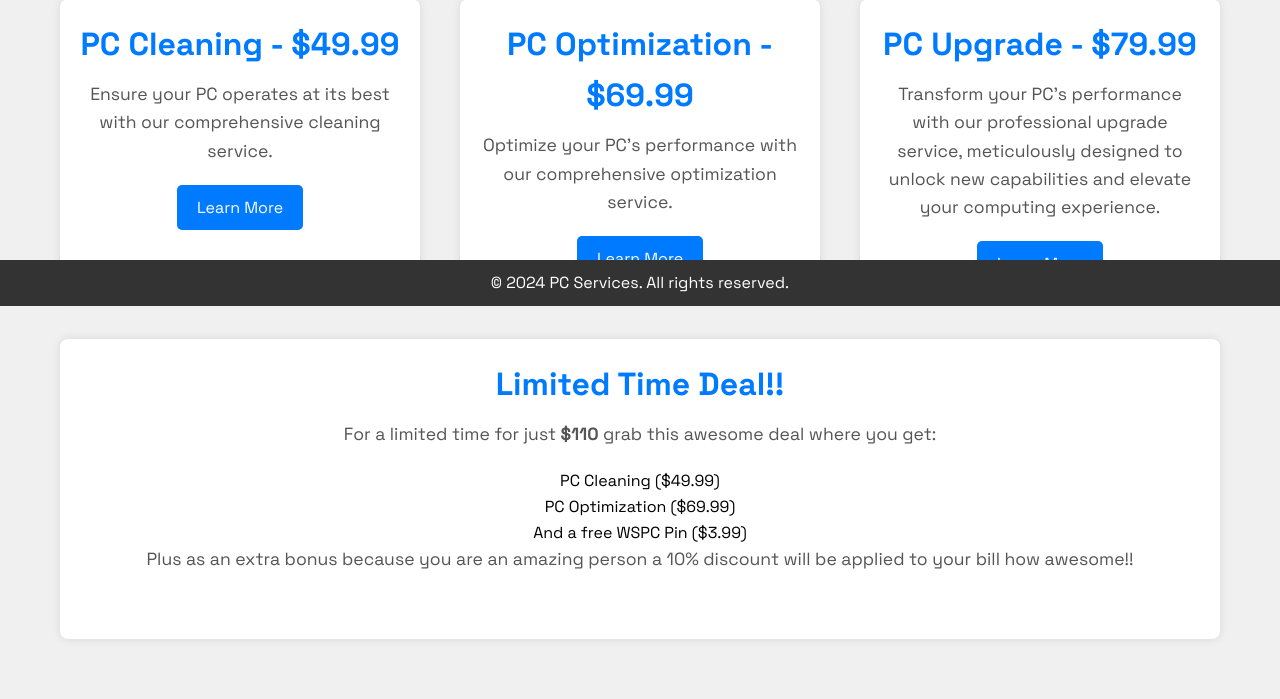
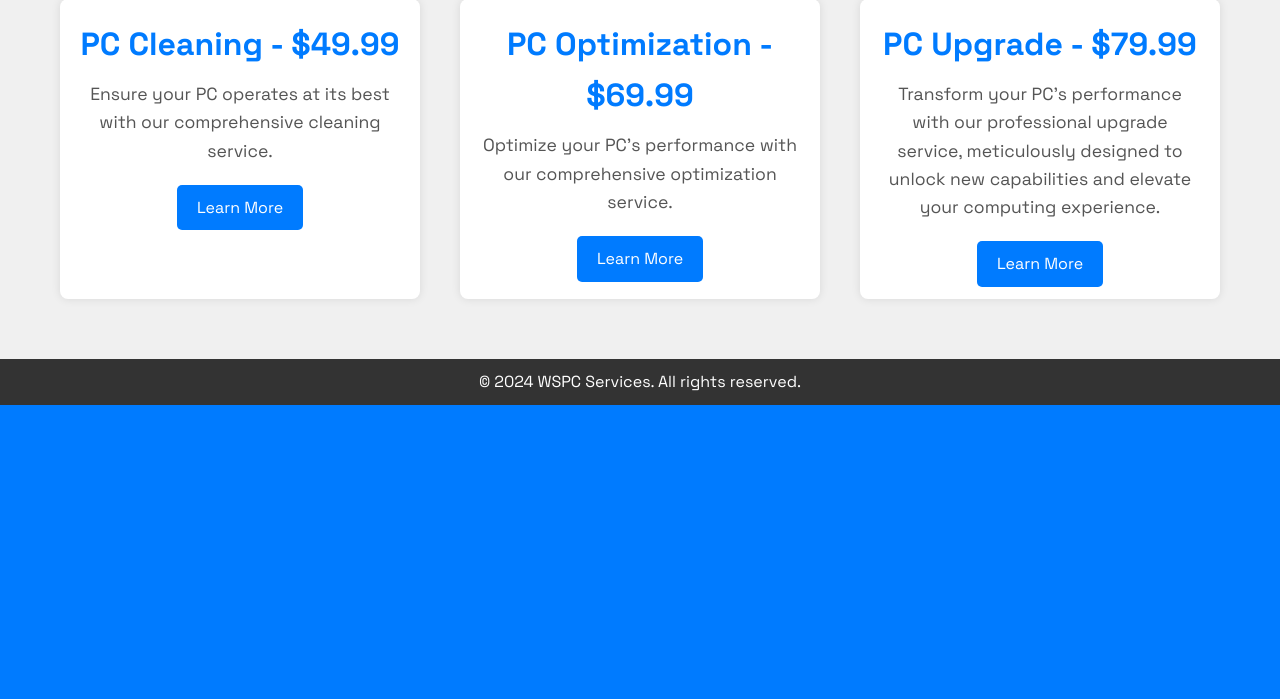
Before and after one commit to 22062239/WSPC, a Django app: page / in a window 1280 px wide. Shown: the part 494-1193 px from the top of the page. After the commit the page ends 899 px from the top, so only its background shows below. Run offline with Django 5.2, Linux system fonts and the light colour scheme.

Commit message:
Bash update 1

```diff
--- a/PC/static/PC/CSS/home.css
+++ b/PC/static/PC/CSS/home.css
@@ -168,13 +168,16 @@ a {
 
 footer {
     background-color: #333;
-    color: #fff;
+    color: white;
     text-align: center;
-    padding: 10px 0;
-    position: fixed;
+    padding: 10px;
+    position: relative;
+    bottom: 0;
     width: 100%;
-    bottom: 0;
+    box-sizing: border-box;
+    margin-top: auto;
     font-family: 'Space Grotesk';
+    height: 70%;
 }
 
 .special {
--- a/PC/templates/PC/about.html
+++ b/PC/templates/PC/about.html
@@ -5,7 +5,7 @@
     <meta charset="UTF-8">
     <meta name="viewport" content="width=device-width, initial-scale=1.0">
     <title>About Us</title>
-    <link rel="stylesheet" href="/static/PC/css/about.css">
+    <link rel="stylesheet" href="/static/PC/CSS/about.css">
     <link rel="stylesheet" href="https://cdnjs.cloudflare.com/ajax/libs/font-awesome/6.0.0-beta3/css/all.min.css"
         integrity="sha512-..." crossorigin="anonymous" referrerpolicy="no-referrer" />
 </head>
@@ -31,7 +31,7 @@
         <div class="about-item">
             <div class="about-box">
                 <h2>Our Story</h2>
-                <p>Founded in 204, WSPC began with a mission to provide top-notch computer maintenance and
+                <p>Founded in 2024, WSPC began with a mission to provide top-notch computer maintenance and
                     upgrade services. Our passion for technology drives us to offer comprehensive solutions that meet
                     the unique needs of each client. We are currently a small team however that does not prevent us from
                     striving to deliever top-notch service</p>
--- a/PC/templates/PC/contact.html
+++ b/PC/templates/PC/contact.html
@@ -53,7 +53,7 @@
     </div>
 
     <footer>
-        <p>&copy; 2024 PC Services. All rights reserved.</p>
+        <p>&copy; 2024 WSPC Services. All rights reserved.</p>
     </footer>
 
     <script>
--- a/PC/templates/PC/home.html
+++ b/PC/templates/PC/home.html
@@ -52,24 +52,10 @@
                 <a href="{% url 'services' %}" class="btn">Learn More</a>
             </div>
         </div>
-
-        <div class="service-item limited-deal">
-            <div class="service-box">
-                <h2>Limited Time Deal!!</h2>
-                <p>For a limited time for just <strong>$110</strong> grab this awesome deal where you get:</p>
-                <ul>
-                    <li class="special">PC Cleaning ($49.99)</li>
-                    <li class="special">PC Optimization ($69.99)</li>
-                    <li class="special">And a free WSPC Pin ($3.99)</li>
-                </ul>
-                <p>Plus as an extra bonus because you are an amazing person a 10% discount will be applied to your bill how
-                    awesome!!</p>
-            </div>
-        </div>
     </div>
 
     <footer>
-        <p>&copy; 2024 PC Services. All rights reserved.</p>
+        <p>&copy; 2024 WSPC Services. All rights reserved.</p>
     </footer>
 
 </body>
--- a/PC/templates/PC/services.html
+++ b/PC/templates/PC/services.html
@@ -91,7 +91,7 @@
     </div>
 
     <footer>
-        <p>&copy; 2024 PC Services. All rights reserved.</p>
+        <p>&copy; 2024 WSPC Services. All rights reserved.</p>
     </footer>
 
 </body>
--- a/mysite/settings.py
+++ b/mysite/settings.py
@@ -24,9 +24,9 @@ BASE_DIR = Path(__file__).resolve().parent.parent
 SECRET_KEY = 'django-insecure-$@gy&_!*lku&iczg=xi*a6lg&9m$hbsz2b(@55$h$9pz&q)%=$'
 
 # SECURITY WARNING: don't run with debug turned on in production!
-DEBUG = True
+DEBUG = False
 
-ALLOWED_HOSTS = []
+ALLOWED_HOSTS = ['wspcceo.pythonanywhere.com']
 
 
 # Application definition
```
Also changed, not shown: PC/static/PC/CSS/about.css (+16 -12 lines), PC/static/PC/CSS/services.css (+18 -5 lines).
